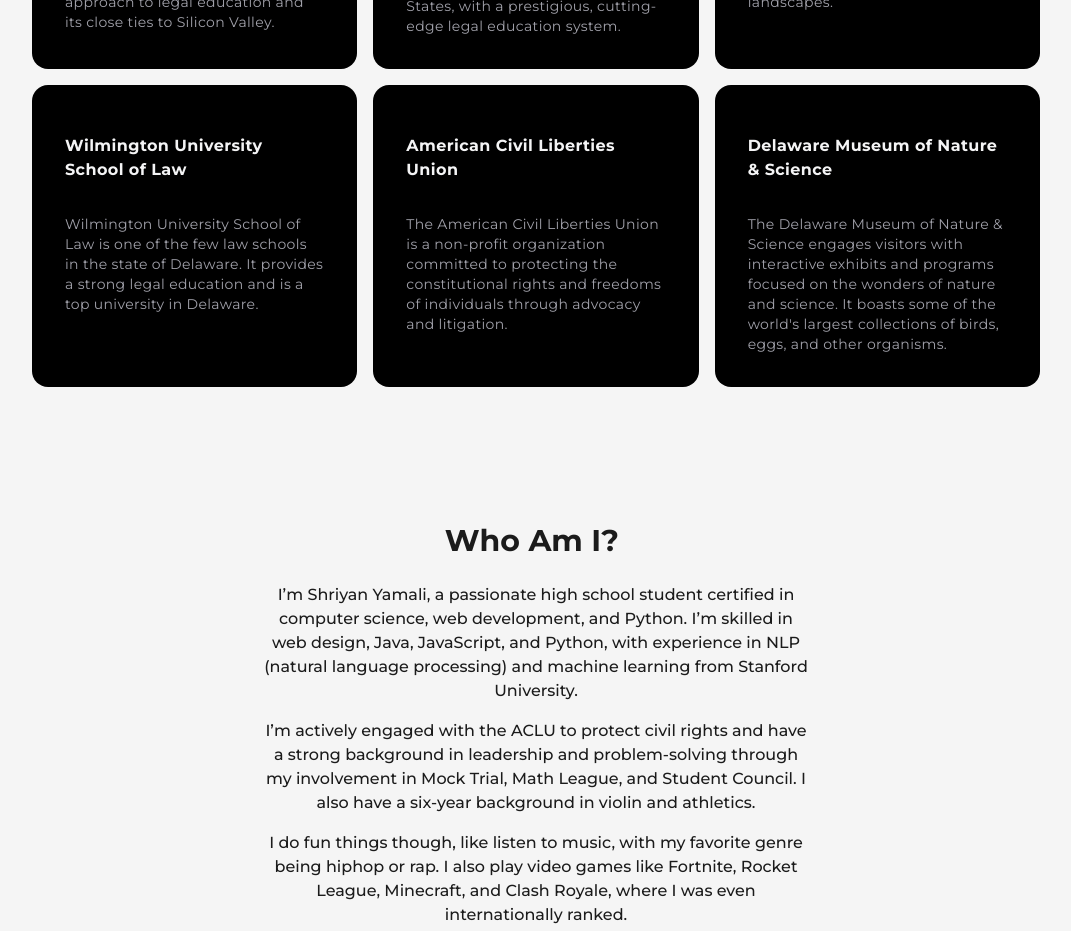
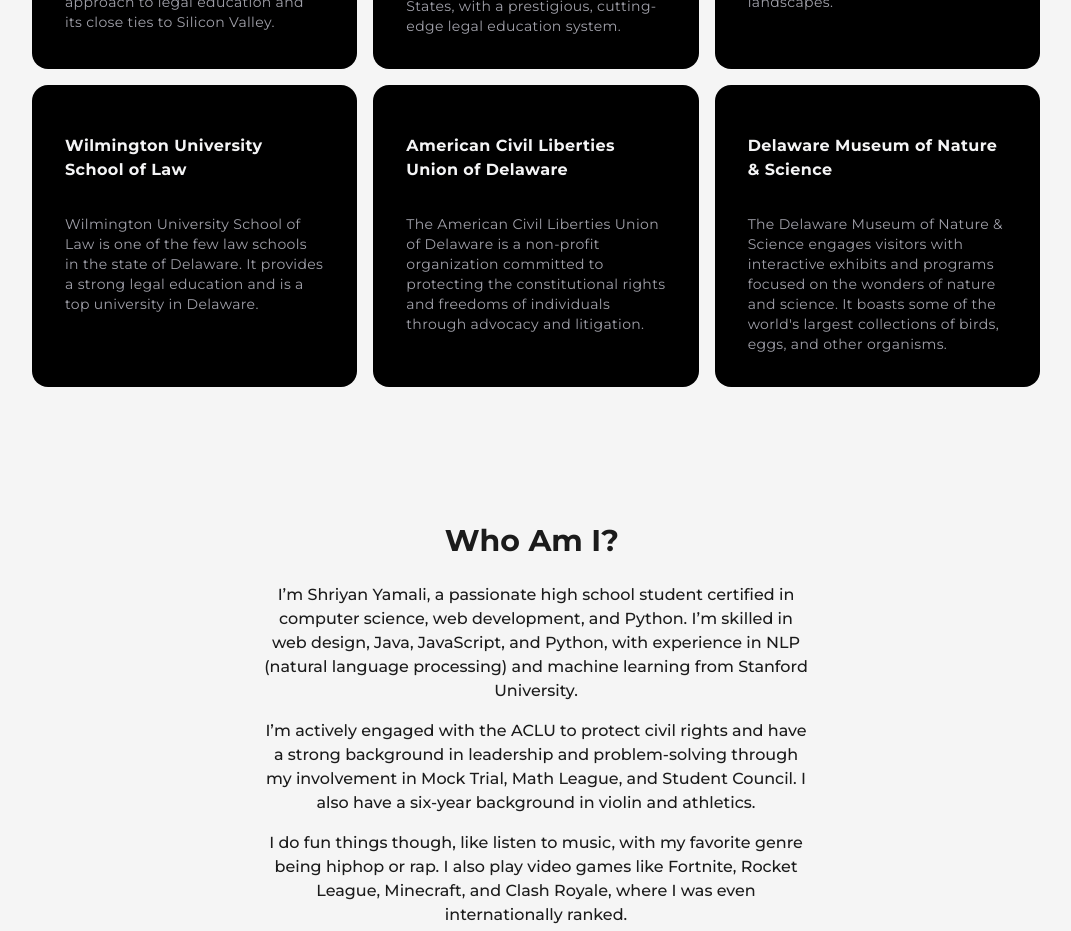
Before and after one commit to shriyanyamali/portfolio-v2, a Next.js app: page / in a window 1280 px wide. Shown: the part 1120-2051 px from the top of the page, without its empty margins (104-1175 px from the left). Built offline with nearby package versions, Linux system fonts and the light colour scheme.

Commit message:
updated website links on demo-hover-effects.jsx

```diff
--- a/src/components/demo/demo-hover-effect.jsx
+++ b/src/components/demo/demo-hover-effect.jsx
@@ -12,36 +12,36 @@
     title: "Stanford Law School",
     description:
       "Stanford Law School is the highest rated law school in the United States, known for its innovative approach to legal education and its close ties to Silicon Valley.",
-    link: "https://stripe.com",
+    link: "https://law.stanford.edu/",
   },
   {
     title: "University of Pennsylvania Carey Law School",
     description:
       "Penn Carey Law is the 4th highest rated law school in the United States, with a prestigious, cutting-edge legal education system.",
-    link: "https://netflix.com",
+    link: "https://www.law.upenn.edu/",
   },
   {
     title: "Dartmouth College",
     description:
       "Dartmouth is an Ivy League college known for its strong liberal arts education and scenic landscapes.",
-    link: "https://google.com",
+    link: "https://home.dartmouth.edu/",
   },
   {
     title: "Wilmington University School of Law",
     description:
       "Wilmington University School of Law is one of the few law schools in the state of Delaware. It provides a strong legal education and is a top university in Delaware.",
-    link: "https://meta.com",
+    link: "https://www.wilmu.edu/",
   },
   {
-    title: "American Civil Liberties Union",
+    title: "American Civil Liberties Union of Delaware",
     description:
-      "The American Civil Liberties Union is a non-profit organization committed to protecting the constitutional rights and freedoms of individuals through advocacy and litigation.",
-    link: "https://amazon.com",
+      "The American Civil Liberties Union of Delaware is a non-profit organization committed to protecting the constitutional rights and freedoms of individuals through advocacy and litigation.",
+    link: "https://www.aclu-de.org/",
   },
   {
     title: "Delaware Museum of Nature & Science",
     description:
       "The Delaware Museum of Nature & Science engages visitors with interactive exhibits and programs focused on the wonders of nature and science. It boasts some of the world's largest collections of birds, eggs, and other organisms.",
-    link: "https://microsoft.com",
+    link: "https://delmns.org/",
   },
 ];
```
